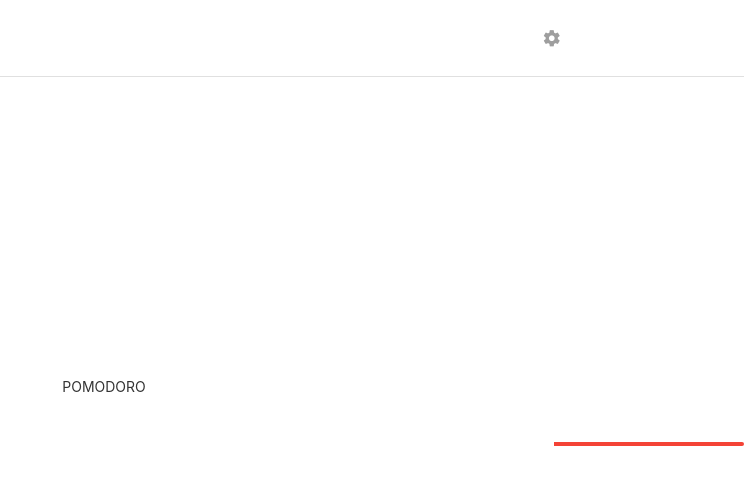
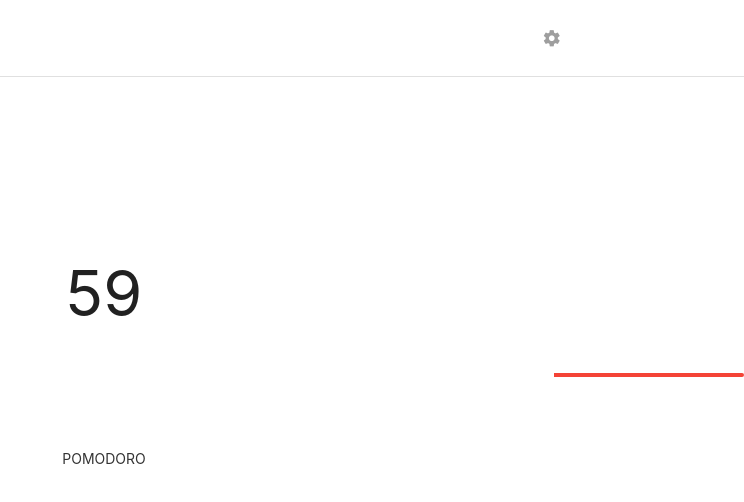
Before and after one commit to julissamackeydev/Pomodoro, an Angular app in the folder Pomodoro/: page / in a window 1280 px wide. Both pictures are taken after a click on the link "POMODORO". Shown: the top 502 px of the page, without its empty margins (536-1280 px from the left). Built offline with nearby package versions, Linux system fonts and the light colour scheme.

Commit message:
More work on timer

```diff
--- a/Pomodoro/src/app/app.component.html
+++ b/Pomodoro/src/app/app.component.html
@@ -49,7 +49,12 @@
 
   <!-- timer   -->
   <div class="row" [ngClass]="timerRunning === true ? '' : 'hidden'">
-    <h1 class="col s6">{{minutes}}</h1><h1 class="col s6">{{seconds}}</h1>
+    <h1>{{timeLeft}}</h1>
+  </div>
+
+  <!-- progress bar   -->
+  <div class="white progress slow" [ngClass]="timerRunning === true ? '' : 'hidden'">
+      <div class="red indeterminate"></div>
   </div>
 
   <!-- pomodoro / start button   -->
@@ -63,11 +68,6 @@
     >{{title}}</a>
   </h1>
 
-  <!-- progress bar   -->
-  <div class="white progress slow" [ngClass]="timerRunning === true ? '' : 'hidden'">
-      <div class="red indeterminate"></div>
-  </div>
-
- </div>
+</div>
 
 <router-outlet></router-outlet>
--- a/Pomodoro/src/app/app.component.ts
+++ b/Pomodoro/src/app/app.component.ts
@@ -10,8 +10,9 @@ export class AppComponent implements OnInit{
   title: string = 'pomodoro';
   timerRunning: boolean = false;
   displayTimer: boolean = true;
-  minutes:number;
-  seconds: number;
+  timeLeft:number;
+  displayTimeLeft: number;
+  interval;
 
   ngOnInit(){
     M.AutoInit();
@@ -28,17 +29,35 @@ export class AppComponent implements OnInit{
     // }, 2000);
   }
 
-  startTimer(){
 
+  startTimer() {
     setTimeout(()=>{
       this.timerRunning = true;
     },1000);
+    this.interval = setInterval(() => {
+      if(this.timeLeft > 0) {
+        this.timeLeft--;
+      } else {
+        this.timeLeft = 60;
+      }
+    },1000)
+  }
 
-    setTimeout(()=>{
-      this.endTimer();
-    },1000);
+  pauseTimer() {
+    clearInterval(this.interval);
+  }
 
-  }
+  // startTimer(){
+
+  //   setTimeout(()=>{
+  //     this.timerRunning = true;
+  //   },1000);
+
+  //   setTimeout(()=>{
+  //     this.endTimer();
+  //   },1000);
+
+  // }
 
   endTimer(){
 
@@ -51,43 +70,34 @@ export class AppComponent implements OnInit{
   setTime(time:number){
 
     if (time === 5){
-      // this.minutes = Math.floor((300000/1000/60)<< 0);
-      this.minutes = this.millisecondConverter(300000).minutes;
-      // this.seconds = this.millisecondConverter(30000).seconds;
+      this.timeLeft = 300000;
+      this.displayTimeLeft = this.millisecondConverter(300000);
     }
 
     if (time === 10){
-      this.minutes = 600000;
+      this.timeLeft = this.millisecondConverter(600000);
     }
 
     if (time === 15) {
-      this.minutes = 900000;
+      this.timeLeft = this.millisecondConverter(900000);
     }
 
     if (time === 20){
-      this.minutes = 1.2e+6;
+      this.timeLeft = this.millisecondConverter(1.2e+6);
     }
 
     if (time === 25){
-      this.minutes = 1.5e+6;
+      this.timeLeft = this.millisecondConverter(1.5e+6);
     }
 
     if (time === 30){
-      this.minutes = 1.8e+6;
+      this.timeLeft = this.millisecondConverter(1.8e+6);
     }
 
   }
 
   millisecondConverter(ms){
-    const minutes = Math.floor(ms / 60000);
-    const seconds = ((ms % 60000) / 1000);
-    // .toFixed(0);
-
-    return {
-      minutes: minutes,
-      seconds: seconds
-    };
-
+    return Math.floor(ms / 60000);
   }
   toggleTimerDisplay(display:boolean){
     if(this.displayTimer === false){
```
